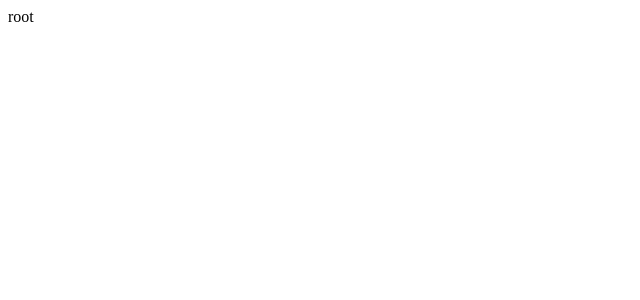
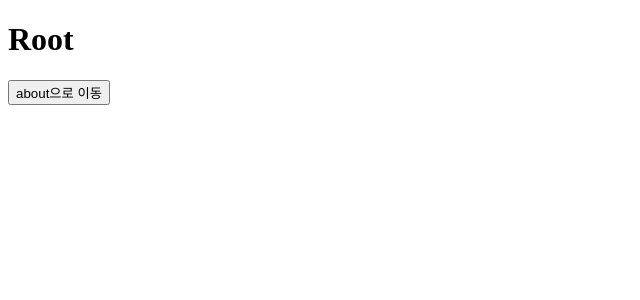
Before and after one commit to corgi-world/react-mini-router, a React (Create React App) app: page / in a window 1280 px wide. Shown: the top 300 px of the page, without its empty margins (0-640 px from the left). Built offline with nearby package versions, Linux system fonts and the light colour scheme.

Commit message:
feat: 각 페이지에서 버튼 클릭 시 push

```diff
--- a/src/pages/about/index.tsx
+++ b/src/pages/about/index.tsx
@@ -1,5 +1,18 @@
 import React from "react";
+import useRouter from "../../hooks/useRouter";
 
-export default function index() {
-  return <div>about</div>;
+export default function About() {
+  const { push } = useRouter();
+  return (
+    <div>
+      <h1>About</h1>
+      <button
+        onClick={() => {
+          push("/");
+        }}
+      >
+        root로 이동
+      </button>
+    </div>
+  );
 }
--- a/src/pages/root/index.tsx
+++ b/src/pages/root/index.tsx
@@ -1,5 +1,18 @@
 import React from "react";
+import useRouter from "../../hooks/useRouter";
 
-export default function index() {
-  return <div>root</div>;
+export default function Root() {
+  const { push } = useRouter();
+  return (
+    <div>
+      <h1>Root</h1>
+      <button
+        onClick={() => {
+          push("/about");
+        }}
+      >
+        about으로 이동
+      </button>
+    </div>
+  );
 }
```
